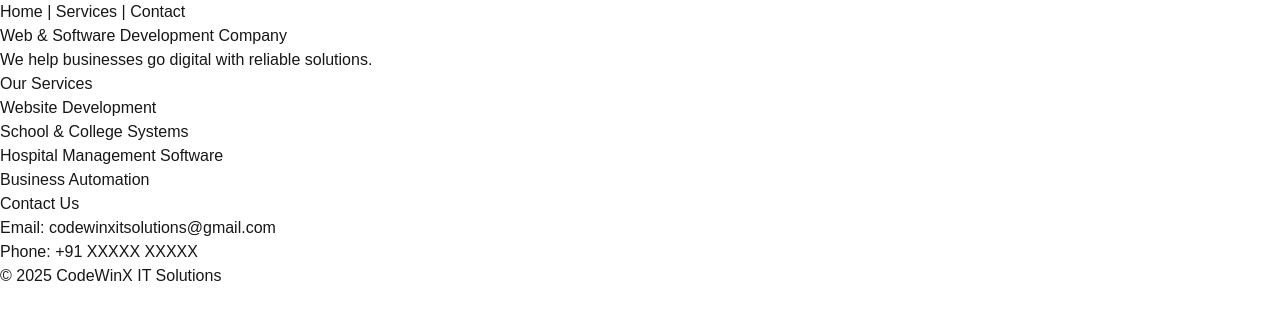
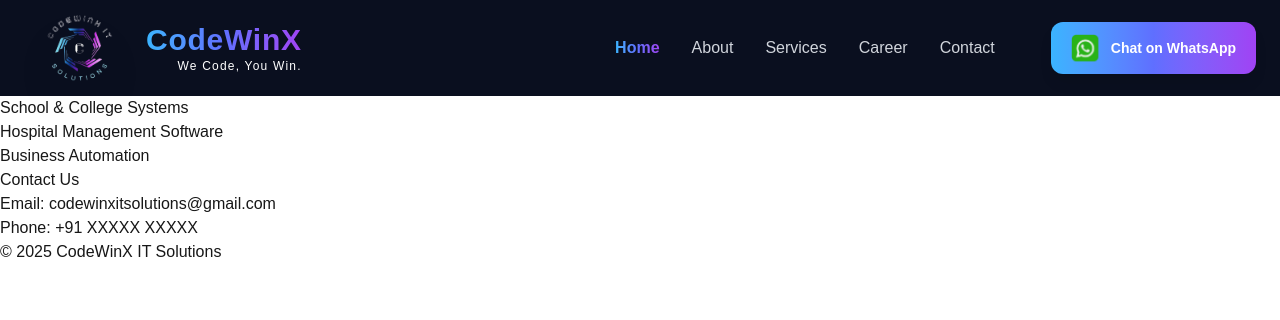
Before and after one commit to codewinx/codewinxitsolution, a Next.js app in the folder company-website/: page / in a window 1280 px wide. Shown: the top 320 px of the page. Built offline with nearby package versions, Linux system fonts and the light colour scheme.

Commit message:
navbar update
commited by shruti tambare

```diff
--- a/company-website/src/components/Navbar.jsx
+++ b/company-website/src/components/Navbar.jsx
@@ -1,9 +1,266 @@
-export default function Navbar() {
+"use client";
+import Image from "next/image";
+import Link from "next/link";
+import { usePathname } from "next/navigation";
+import { useState, useEffect } from "react";
+import { Menu, X } from "lucide-react";
+
+export default function Header() {
+  const pathname = usePathname();
+  const [scrolled, setScrolled] = useState(false);
+  const [mobileMenuOpen, setMobileMenuOpen] = useState(false);
+
+  const navItems = [
+    { name: "Home", href: "/" },
+    { name: "About", href: "/about" },
+    { name: "Services", href: "/services" },
+    { name: "Career", href: "/career" },
+    { name: "Contact", href: "/contact" },
+  ];
+
+  useEffect(() => {
+    const handleScroll = () => setScrolled(window.scrollY > 20);
+    window.addEventListener("scroll", handleScroll);
+    return () => window.removeEventListener("scroll", handleScroll);
+  }, []);
+
+  useEffect(() => {
+    document.body.style.overflow = mobileMenuOpen ? "hidden" : "unset";
+  }, [mobileMenuOpen]);
+
+  useEffect(() => {
+    document.body.style.backgroundColor = "#ffffff";
+  }, [pathname]);
+
   return (
-    <nav>
-      <a href="#home">Home</a> |{" "}
-      <a href="#services">Services</a> |{" "}
-      <a href="#contact">Contact</a>
-    </nav>
+    <>
+      <header
+        className={`w-full fixed top-0 left-0 z-50 transition-all duration-500 ${
+          scrolled
+            ? "h-20 bg-[#0A0F1F] shadow-2xl shadow-purple-900/20"
+            : "h-24 bg-[#0A0F1F]"
+        }`}
+      >
+        <div className="max-w-7xl mx-auto px-6 h-full flex justify-between items-center">
+          {/* LOGO + COMPANY NAME */}
+          <Link
+            href="/"
+            className="flex items-center gap-3 group cursor-pointer relative z-10"
+          >
+            <div className="relative">
+             <div className="absolute inset-0 bg-linear-to-r from-[#3AB4FF] to-[#A042F4] rounded-full blur-lg opacity-0 group-hover:opacity-15 transition-opacity duration-500"></div>
+
+              <Image
+                src="/cwxlogo.png"
+                width={scrolled ? 100: 110}
+                height={scrolled ? 100 : 110}
+                alt="CodeWinX IT Logo"
+               className="logo-spin relative transition-all duration-500 drop-shadow-2xl"
+              />
+            </div>
+
+            <div className="flex flex-col">
+             <h1
+                   className={`font-bold tracking-wide whitespace-nowrap bg-linear-to-r from-[#3AB4FF] via-[#5F6FFF] to-[#A042F4] bg-clip-text text-transparent transition-all duration-500 ${
+                  scrolled ? "text-2xl" : "text-3xl"
+                }`}
+             >
+               CodeWinX
+              </h1>
+
+                   <span className="text-xs text-white font-light tracking-widest opacity-100 transition-opacity duration-300 self-end">
+                      We Code, You Win.
+                   </span>
+            </div>
+          </Link>
+
+          {/* DESKTOP NAV */}
+          <nav className="hidden lg:flex gap-8 items-center">
+            {navItems.map((item, index) => {
+              const isActive = pathname === item.href;
+              return (
+                <Link
+                  key={item.name}
+                  href={item.href}
+                  className="relative text-base font-medium group transition"
+                  style={{ animationDelay: `${index * 100}ms` }}
+                >
+                  <span
+                    className={`transition-all duration-300 ${
+                      isActive
+                        ? "bg-linear-to-r from-[#3AB4FF] via-[#5F6FFF] to-[#A042F4] bg-clip-text text-transparent font-semibold"
+                        : "text-gray-300 group-hover:text-white"
+                    }`}
+                  >
+                    {item.name}
+                  </span>
+
+                  <span
+                    className={`absolute left-0 -bottom-2 h-05rounded-full transition-all duration-300 ${
+                      isActive
+                        ? "w-full bg-linear-to-r from-[#3AB4FF] via-[#5F6FFF] to-[#A042F4]"
+                        : "w-0 bg-linear-to-r from-[#3AB4FF] to-[#A042F4] group-hover:w-full"
+                    }`}
+                  ></span>
+                  </Link>
+              );
+            })}
+
+              {/* WHATSAPP ICON BUTTON(desktop)*/}
+              <Link
+                href="https://wa.me/919876543210"
+                target="_blank"
+                className="
+                  ml-6 flex items-center gap-3 px-5 py-3 rounded-xl
+                  font-semibold text-white text-sm
+                  bg-linear-to-r from-[#3AB4FF] via-[#5F6FFF] to-[#A042F4]
+                  shadow-lg hover:shadow-2xl hover:scale-105
+                  animate-float-smooth transition-all duration-300
+                "
+              >
+              <Image
+                src="/whatsapp.png"
+                alt="WhatsApp"
+                width={28}
+                height={28}
+                className="animate-spin-slow"
+              />
+               Chat on WhatsApp
+            </Link>
+          </nav>
+
+          {/* MOBILE MENU BUTTON */}
+          <button
+            onClick={() => setMobileMenuOpen(!mobileMenuOpen)}
+            className="lg:hidden z-50 text-white p-2 rounded-lg hover:bg-white/10 transition-colors"
+          >
+            {mobileMenuOpen ? <X size={28} /> : <Menu size={28} />}
+          </button>
+        </div>
+
+        <div className="absolute bottom-0 left-0 w-full h-1px bg-linear-to-r from-transparent via-purple-500/50 to-transparent"></div>
+      </header>
+
+      {/* MOBILE MENU */}
+      <div
+        className={`fixed inset-0 z-40 lg:hidden transition-all duration-500 ${
+          mobileMenuOpen ? "opacity-100 visible" : "opacity-0 invisible"
+        }`}
+      >
+        <div
+          className="absolute inset-0 bg-black/80 backdrop-blur-sm"
+          onClick={() => setMobileMenuOpen(false)}
+        ></div>
+
+        <div
+          className={`absolute right-0 top-0 h-full w-80 bg-[#0A0F1F] shadow-2xl transition-transform duration-500 ${
+            mobileMenuOpen ? "translate-x-0" : "translate-x-full"
+          }`}
+        >
+          <nav className="flex flex-col gap-2 p-8 mt-24">
+            {navItems.map((item) => {
+              const isActive = pathname === item.href;
+              return (
+                <Link
+                  key={item.name}
+                  href={item.href}
+                  onClick={() => setMobileMenuOpen(false)}
+                  className={`px-6 py-4 rounded-xl text-lg font-medium transition-all duration-300 ${
+                    isActive
+                      ? "bg-linear-to-r from-[#3AB4FF]/20 via-[#5F6FFF]/20 to-[#A042F4]/20 text-white border-l-4 border-[#3AB4FF]"
+                      : "text-gray-300 hover:bg-white/5 hover:text-white hover:translate-x-2"
+                  }`}
+                >
+                  {item.name}
+                </Link>
+              );
+            })}
+
+            {/*WHATSAPP BUTTON (MOBILE) */}
+            <Link
+              href="https://wa.me/919876543210"
+              target="_blank"
+              className="
+                mt-6 flex items-center gap-3 px-6 py-4 rounded-xl
+                text-white font-semibold text-lg w-[85%] mx-auto
+                bg-linear-to-r from-[#3AB4FF] via-[#5F6FFF] to-[#A042F4]
+                shadow-lg hover:shadow-2xl hover:scale-105
+                animate-float-smooth transition-all duration-300
+              "
+            >
+             <Image
+                src="/whatsapp.png"
+                alt="WhatsApp"
+                width={30}
+                height={30}
+                className="animate-spin-slow"
+              />
+                Chat on WhatsApp
+            </Link>
+          </nav>
+        </div>
+      </div>
+
+      {/* GLOBAL ANIMATIONS */}
+      <style jsx global>{`
+        @keyframes spin-360 {
+           from {
+           transform: rotate(0deg);
+         }
+           to {
+          transform: rotate(360deg);
+       }
+      }
+        .group:hover .logo-spin {
+            animation: spin-360 0.8s ease-in-out;
+        }
+
+        @keyframes floatSmooth {
+          0% {
+            transform: translateY(0px);
+          }
+          50% {
+            transform: translateY(-6px);
+          }
+          100% {
+            transform: translateY(0px);
+          }
+        }
+
+        @keyframes spinSlow {
+          0% {
+            transform: rotate(0deg);
+          }
+          100% {
+            transform: rotate(360deg);
+          }
+        }
+
+        .animate-float-smooth {
+          animation: floatSmooth 3s ease-in-out infinite;
+        }
+
+        .animate-spin-slow {
+          animation: spinSlow 6s linear infinite;
+        }
+
+        /* ADDED ANIMATION */
+        @keyframes pulse-slow {
+          0% {
+            opacity: 1;
+          }
+          50% {
+            opacity: 0.75;
+          }
+          100% {
+            opacity: 1;
+          }
+        }
+
+        .animate-pulse-slow {
+          animation: pulse-slow 3s ease-in-out infinite;
+        }
+      `}</style>
+    </>
   );
 }
```
Also changed, not shown: company-website/public/cwxlogo.png (added), company-website/public/whatsapp.png (added).
